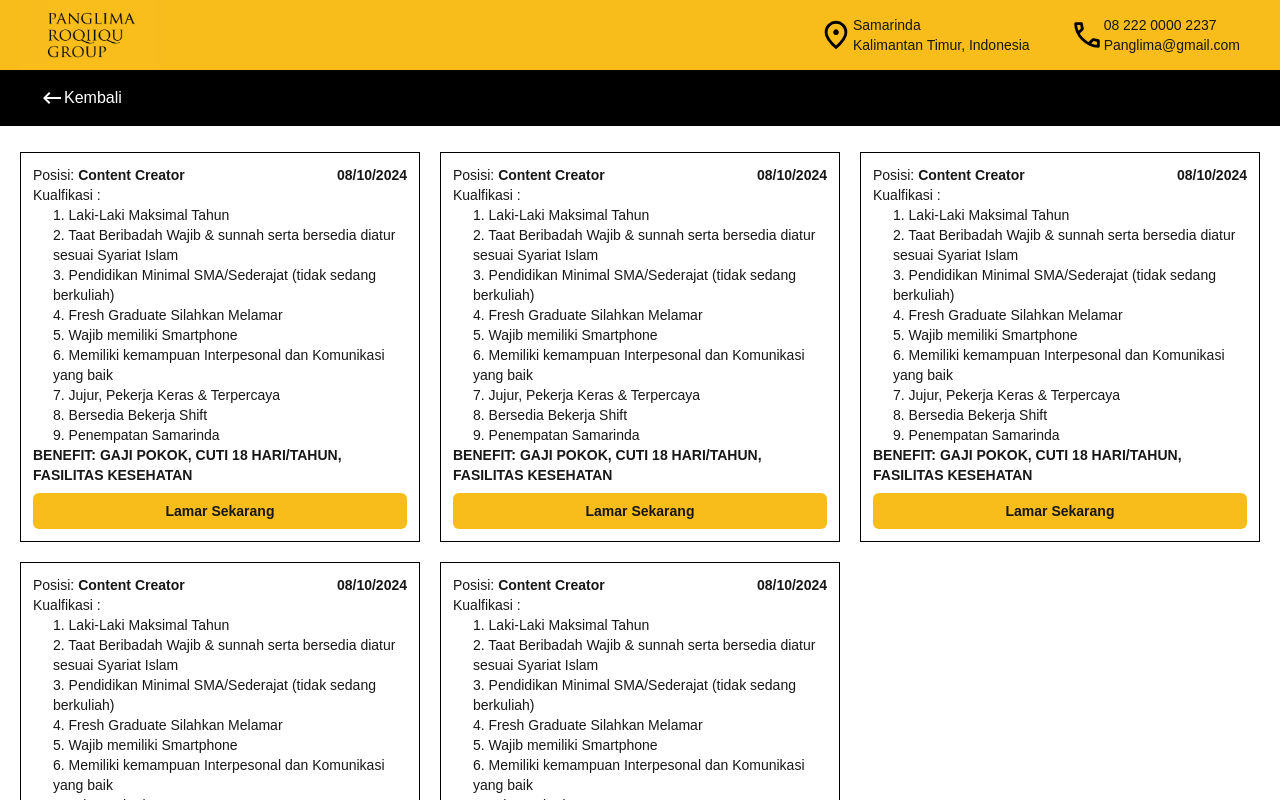
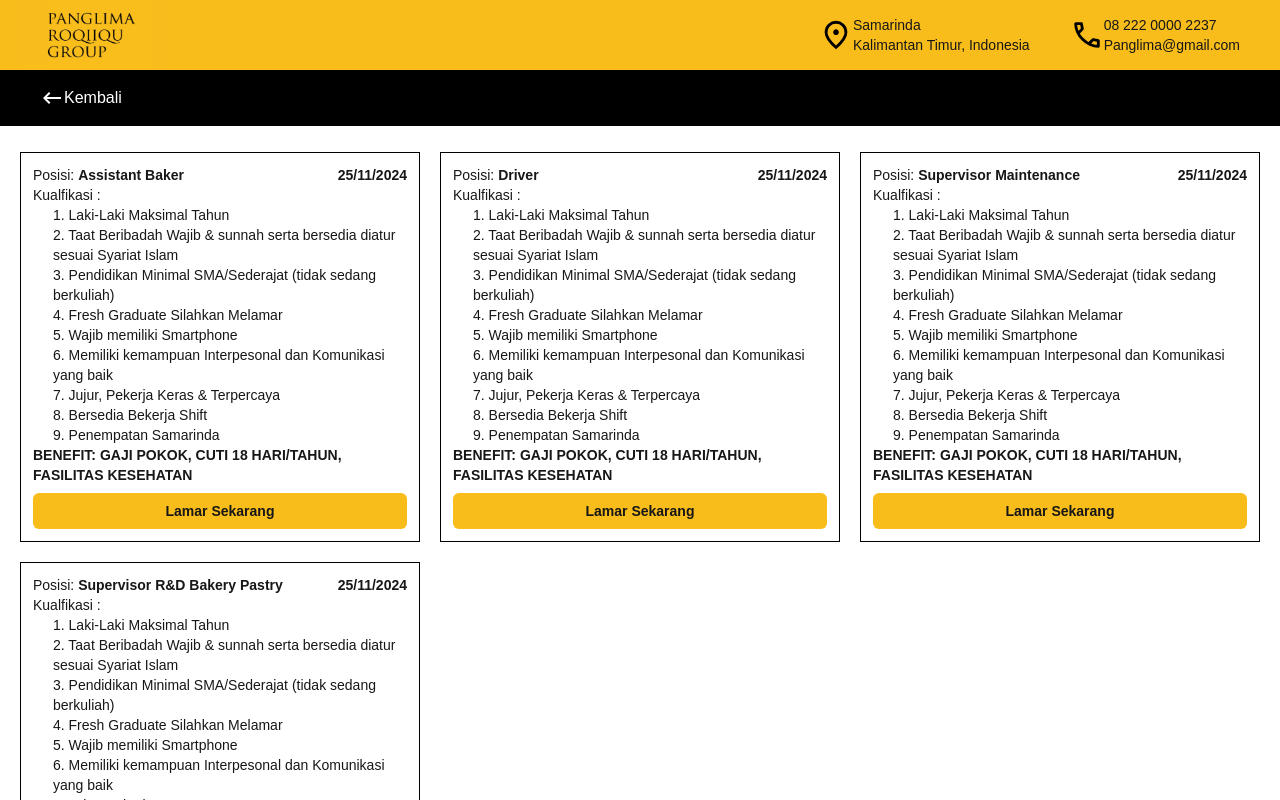
Before and after one commit to Syafar44/panglima-roqiiqu-group, a Next.js app: page /Karier in a window 1280 px wide. Shown: the top 800 px of the page. Built offline with nearby package versions, Linux system fonts and the light colour scheme.

Commit message:
mengupdate Loker baru

```diff
--- a/app/Karier/page.js
+++ b/app/Karier/page.js
@@ -5,28 +5,23 @@ import NavbarBack from "../components/header/navbarBack";
 const loker = [
   {
     id: 1,
-    pekerjaan: "Content Creator",
-    waktu: "08/10/2024",
+    pekerjaan: "Assistant Baker",
+    waktu: "25/11/2024",
   },
   {
     id: 2,
-    pekerjaan: "Content Creator",
-    waktu: "08/10/2024",
+    pekerjaan: "Driver",
+    waktu: "25/11/2024",
   },
   {
     id: 3,
-    pekerjaan: "Content Creator",
-    waktu: "08/10/2024",
+    pekerjaan: "Supervisor Maintenance",
+    waktu: "25/11/2024",
   },
   {
     id: 4,
-    pekerjaan: "Content Creator",
-    waktu: "08/10/2024",
-  },
-  {
-    id: 5,
-    pekerjaan: "Content Creator",
-    waktu: "08/10/2024",
+    pekerjaan: "Supervisor R&D Bakery Pastry",
+    waktu: "25/11/2024",
   },
 ];
 
```
